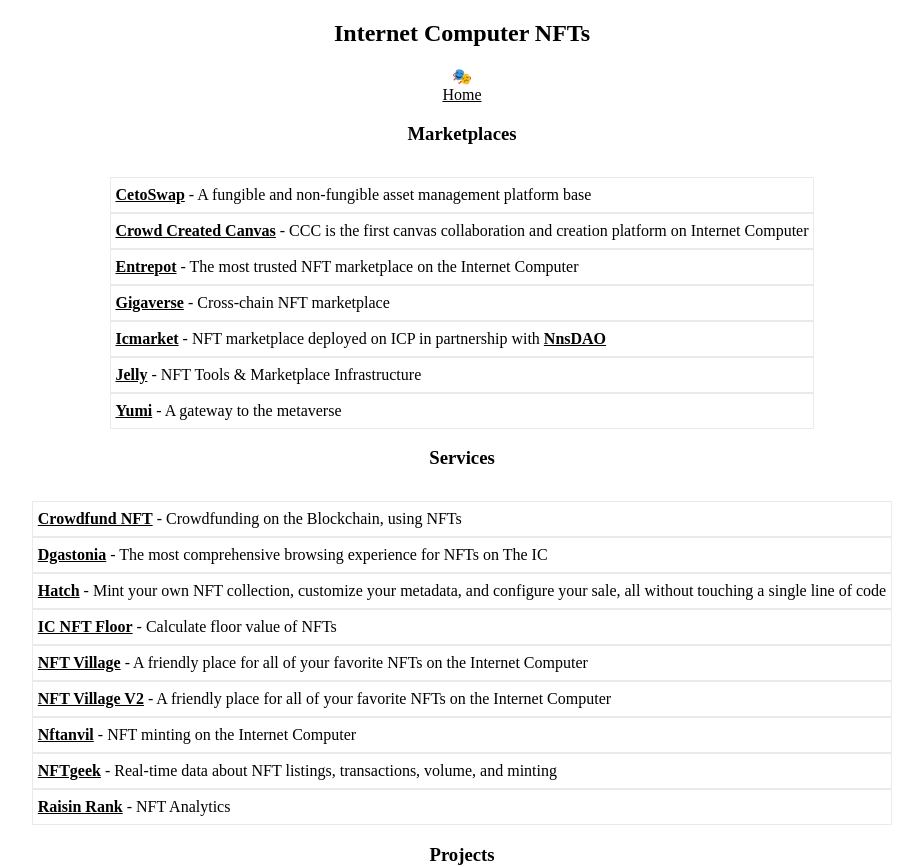
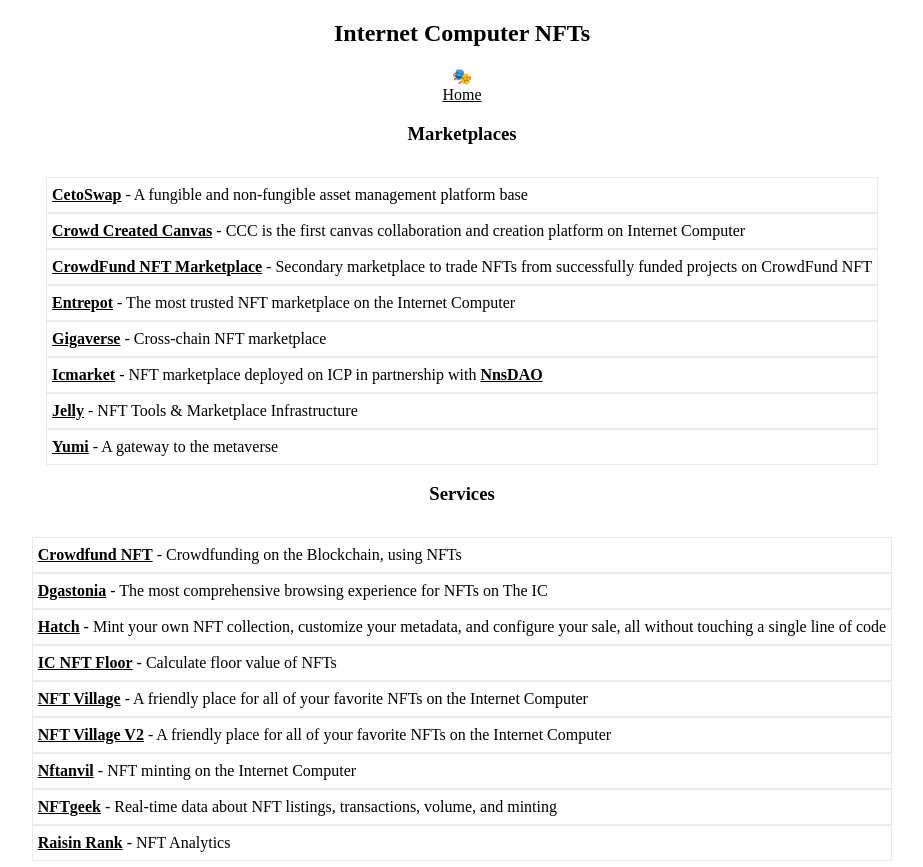
Before and after one commit to rjlucasm/ictoday, a Next.js app: page /nft in a window 1280 px wide. Shown: the top 867 px of the page, without its empty margins (178-1101 px from the left). Built offline with nearby package versions, Linux system fonts and the light colour scheme.

Commit message:
Crowdfund Marketplace

```diff
--- a/pages/nft.js
+++ b/pages/nft.js
@@ -24,6 +24,9 @@ export default function NFTs() {
             </div>
             <div className="pagescard">
                 <a href="https://skeh5-daaaa-aaaai-aar4q-cai.raw.ic0.app/" target="_blank" rel="noopener noreferrer">Crowd Created Canvas</a> - CCC is the first canvas collaboration and creation platform on Internet Computer
+            </div>
+            <div className="pagescard">
+                <a href="https://n5eqg-pqaaa-aaaak-ab3aa-cai.ic0.app/" target="_blank" rel="noopener noreferrer">CrowdFund NFT Marketplace</a> - Secondary marketplace to trade NFTs from successfully funded projects on CrowdFund NFT
             </div>
             <div className="pagescard">
                 <a href="https://entrepot.app/" target="_blank" rel="noopener noreferrer">Entrepot</a> - The most trusted NFT marketplace on the Internet Computer
```
